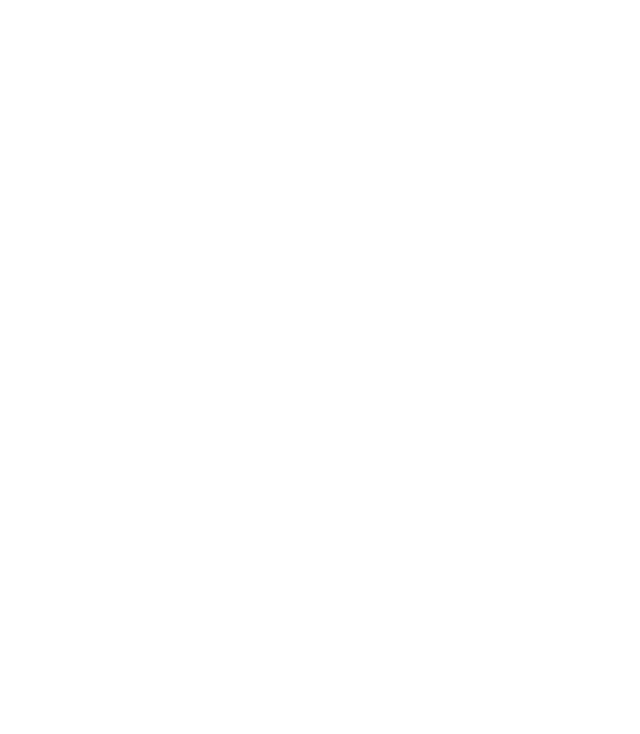
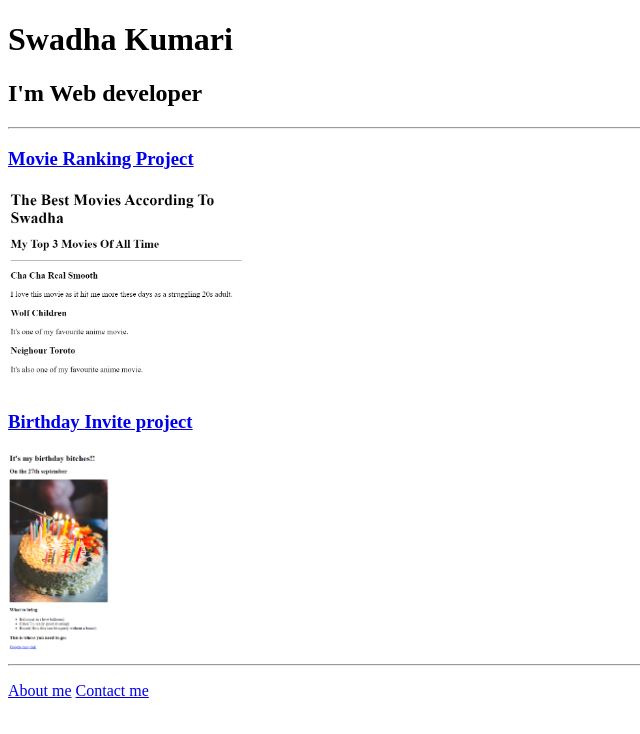
Before and after one commit to SwadhaK/html-project, a plain HTML site: page index.html in a window 1280 px wide. Shown: the whole page, without its empty margins (0-640 px from the left). Drawn offline with Linux system fonts and the light colour scheme.

Commit message:
index.html

```diff
--- a/index.html
+++ b/index.html
@@ -13,3 +13,32 @@ HINT for TODO 6: You can use the height attribute set to 200 to make the image s
 https://developer.mozilla.org/en-US/docs/Web/HTML/Element/img#attr-height -->
 
 <!-- TODO 7: Add the Contact Me and About Me page links -->
+
+<!DOCTYPE html>
+<html lang="en">
+<head>
+    <meta charset="UTF-8">
+    <title>Portfolio</title>
+</head>
+<body>
+
+    <h1>Swadha Kumari</h1>
+    <h2>I'm Web developer</h2>
+
+    <hr />
+
+    <h3><a href = "./public/movie-ranking.html">Movie Ranking Project</a></h3>
+    <img src = "./assets/images/movie-ranking.png" height="200" alt = "movie">
+
+    <h3><a href = "./public/birthday-invite.html">Birthday Invite project</a></h3>
+    <img src = "./assets/images/birthday-inivite.png" height="200" alt = "birthday">
+
+    <hr />
+
+    <p>
+        <a href = "./public/about.html">About me</a>
+        <a href = "./public/contact.html">Contact me</a>
+    </p>
+
+</body>
+</html>
```
